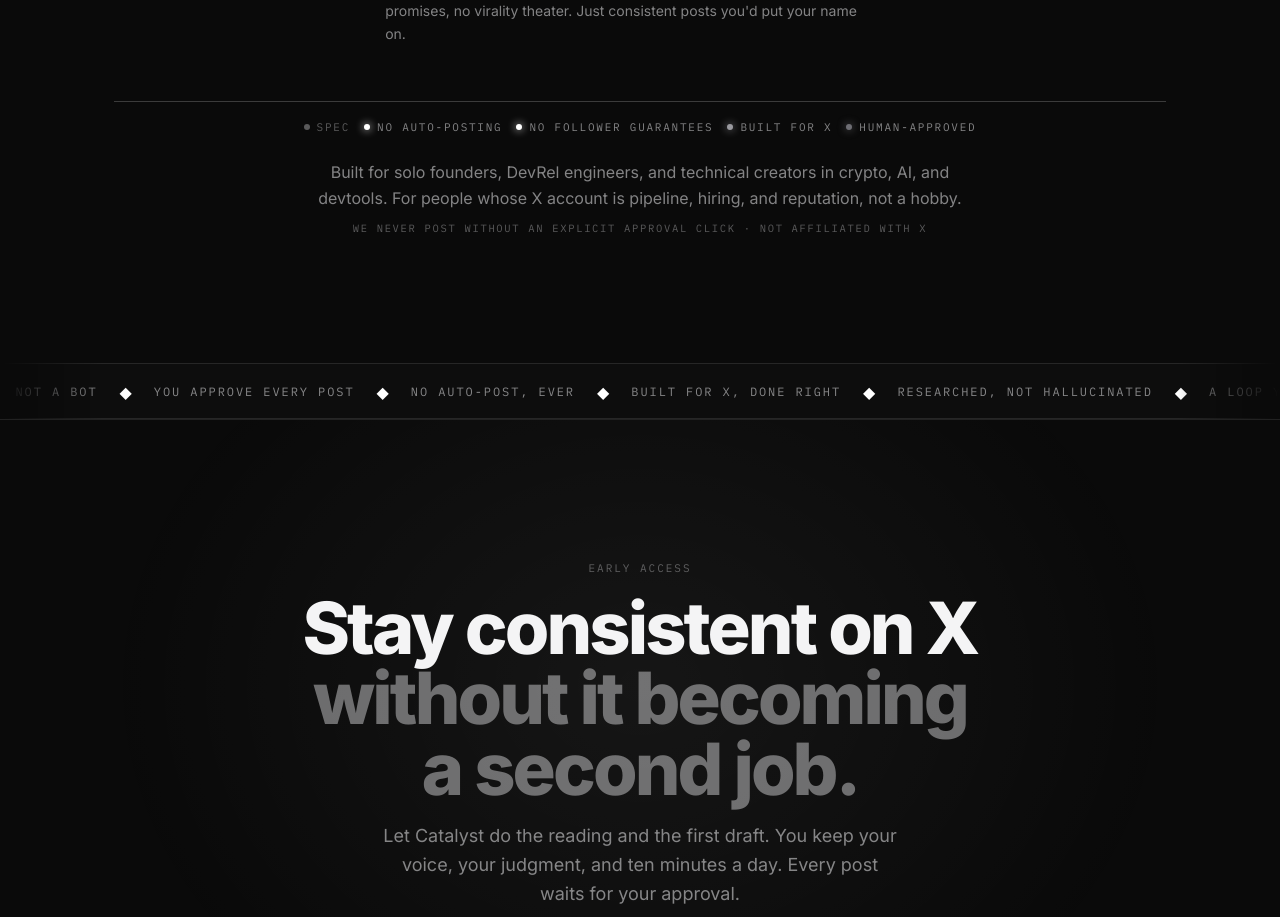
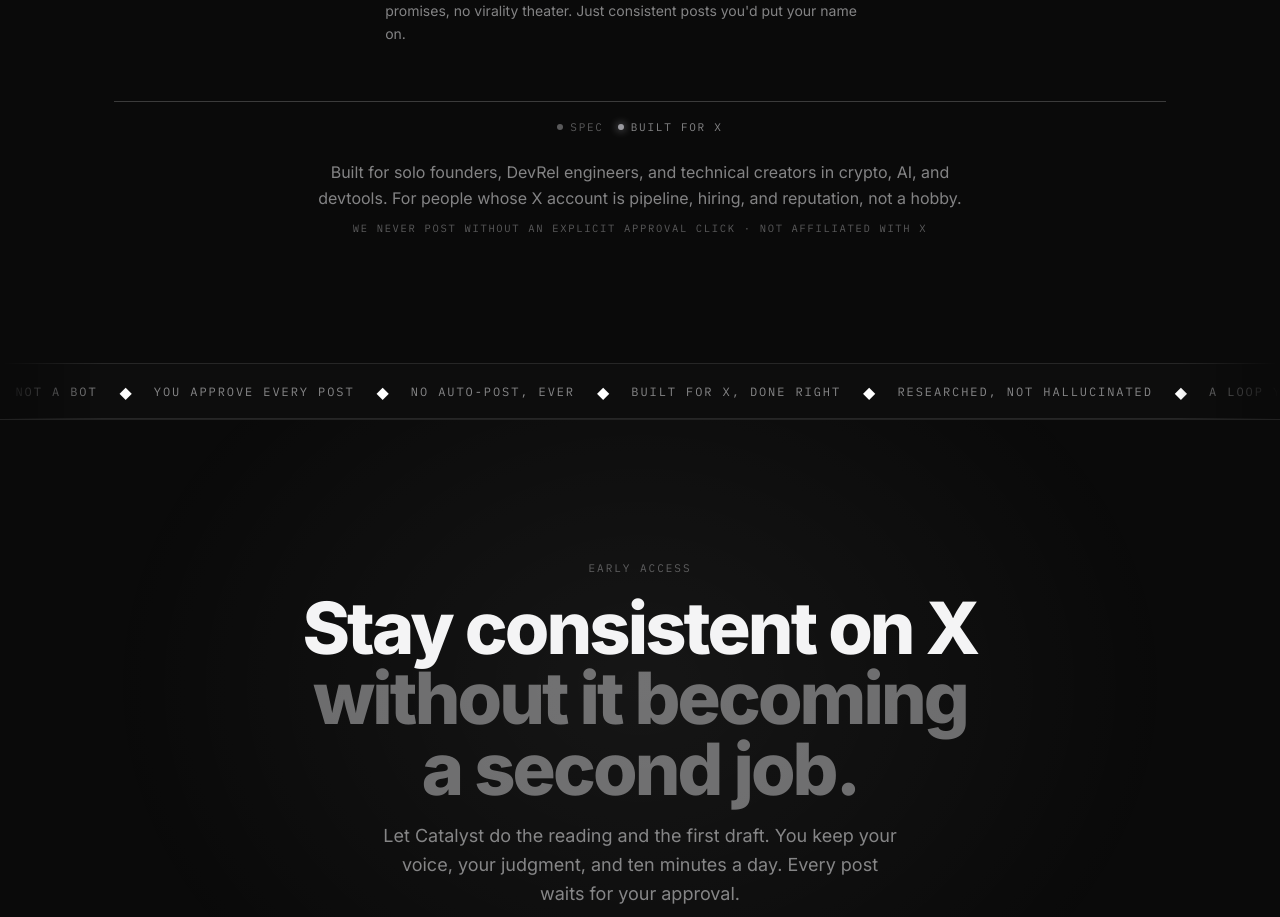
Before and after one commit to CodeMongerrr/waitlist, a Next.js app in the folder apps/example/: page / in a window 1280 px wide. Shown: the part 3560-4477 px from the top of the page. Built offline with nearby package versions, Linux system fonts and the light colour scheme.

Commit message:
example: drop floating trust tags (auto-posting, follower, human-approved)

```diff
--- a/apps/example/components/sections/TrustStrip.tsx
+++ b/apps/example/components/sections/TrustStrip.tsx
@@ -59,10 +59,7 @@ export function TrustStrip({ t }: { t: Theme }) {
   ];
 
   const sigTokens = [
-    { t: "No auto-posting", c: t.accentMint },
-    { t: "No follower guarantees", c: t.accent },
     { t: "Built for X", c: t.accentCyan },
-    { t: "Human-approved", c: t.accentPeach },
   ];
 
   return (
```
